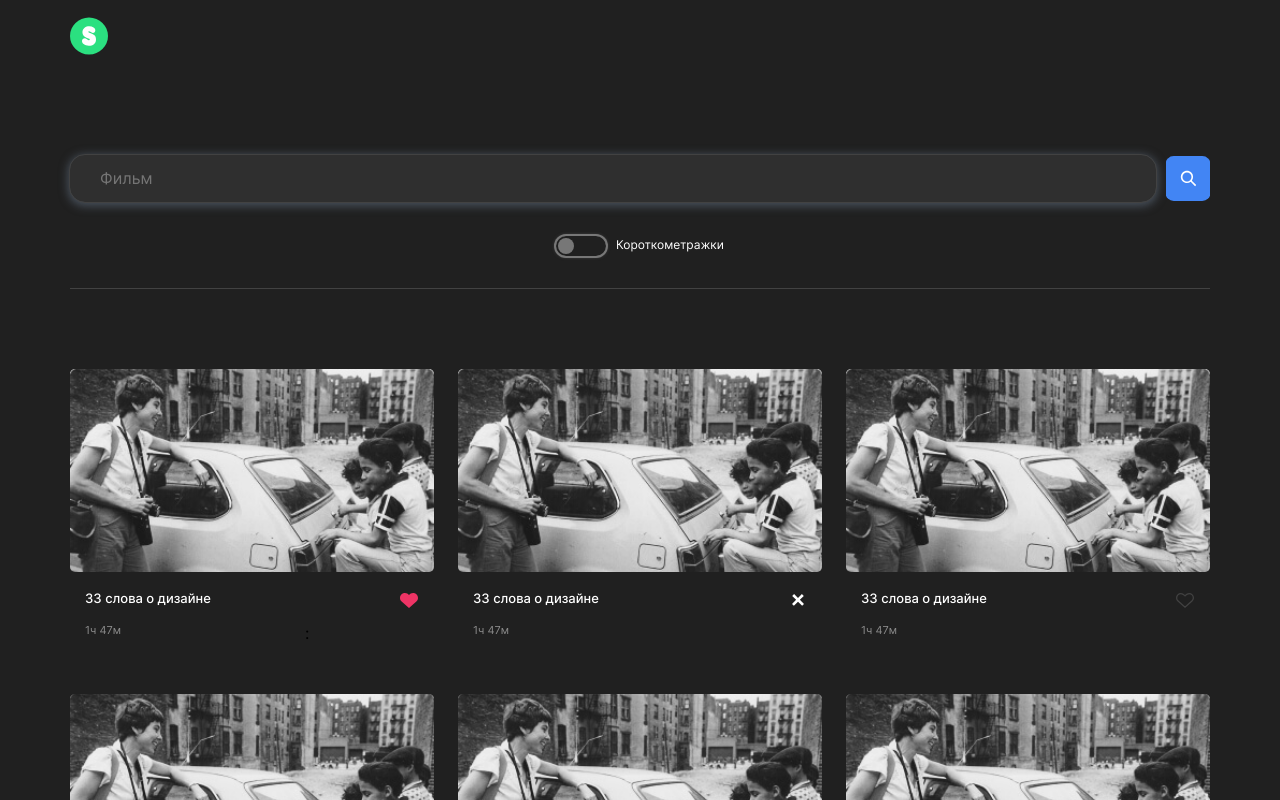
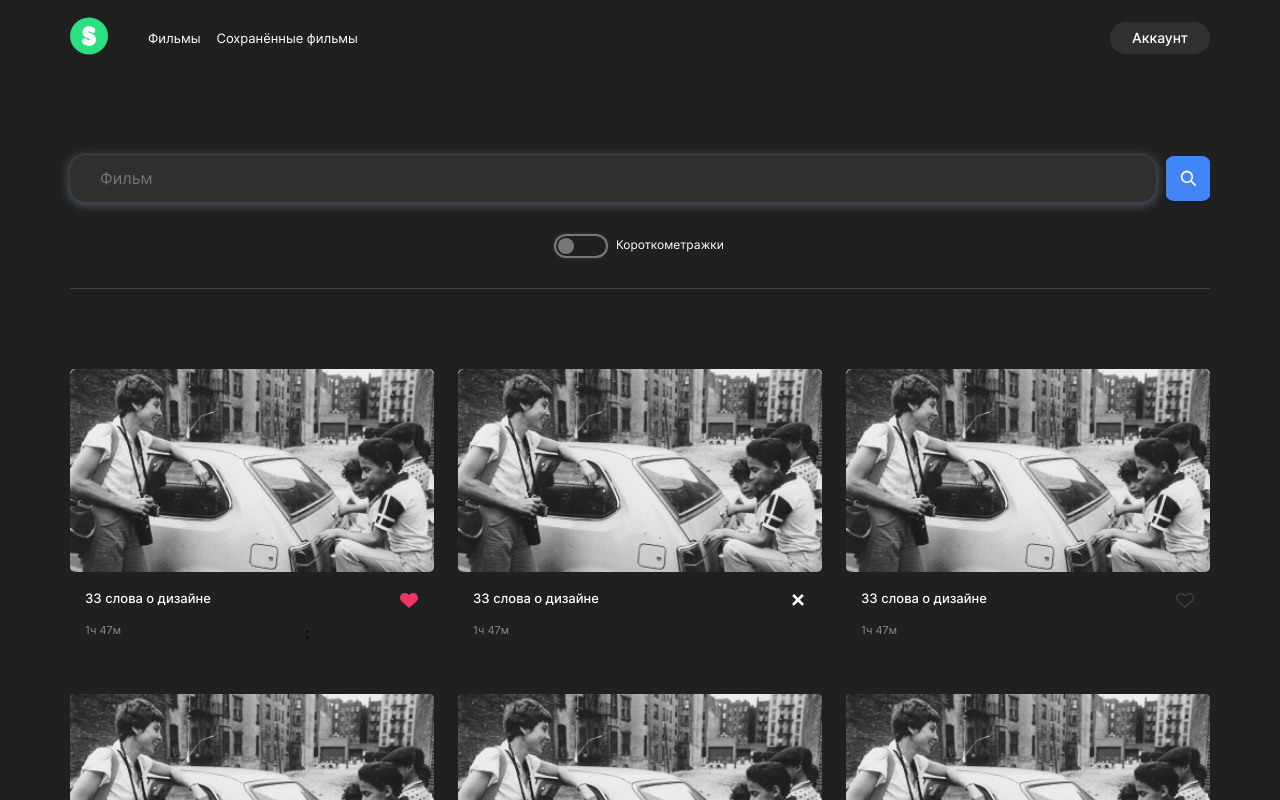
Before and after one commit to Jon666Grid/movies-explorer-frontend, a React (Create React App) app: page /movies in a window 1280 px wide. Shown: the top 800 px of the page. Built offline with nearby package versions, Linux system fonts and the light colour scheme.

Commit message:
refactoring

```diff
--- a/src/components/Navigation/Navigation.js
+++ b/src/components/Navigation/Navigation.js
@@ -4,7 +4,7 @@ import './Navigation.css';
 
 function Navigation() {
 
-   const [open, setOpen] = useState(false);
+   const [open, setOpen] = useState(true);
 
    return (
       <nav className='navigation'>
--- a/src/components/Profile/Profile.js
+++ b/src/components/Profile/Profile.js
@@ -15,7 +15,7 @@ function Profile() {
             </div>
             <button className='profile__button-edit' type='submit'>
                Редактировать</button>
-            <button className='profile__button-exit' type='button'>
+            <button className='profile__button-exit' type='button' to='/'>
                Выйти из аккаунта
             </button>
          </form>
```
